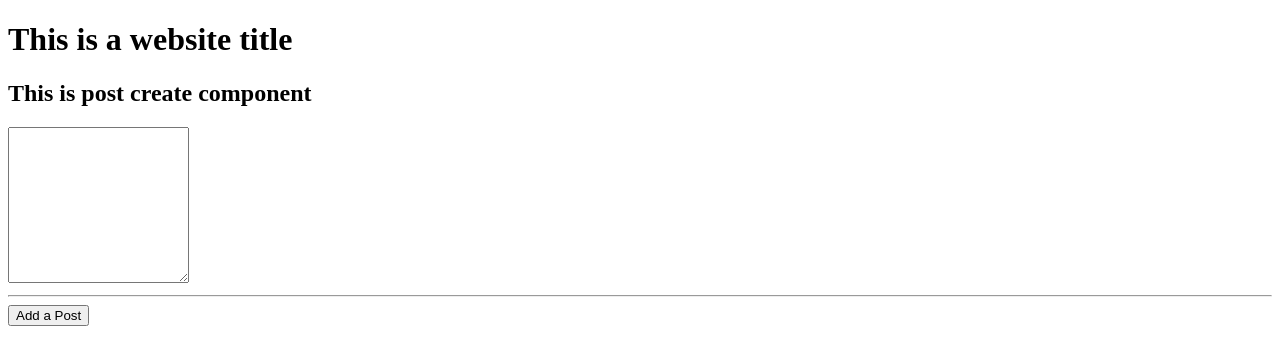
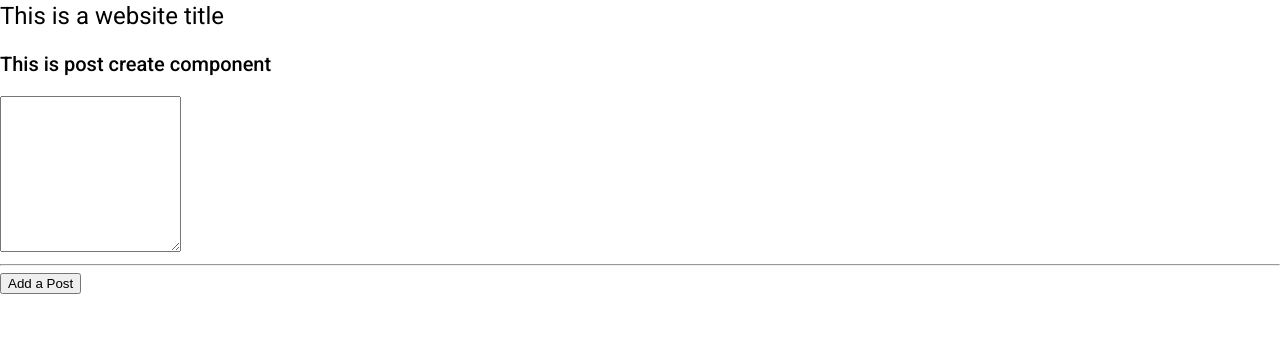
Before and after one commit to luckyleonard/MEAN, an Angular app: page / in a window 1280 px wide. Shown: the top 364 px of the page. Built offline with nearby package versions, Linux system fonts and the light colour scheme.

Commit message:
📦 (npm) install @angular/material

```diff
--- a/angular.json
+++ b/angular.json
@@ -28,6 +28,7 @@
               "src/assets"
             ],
             "styles": [
+              "./node_modules/@angular/material/prebuilt-themes/deeppurple-amber.css",
               "src/styles.scss"
             ],
             "scripts": []
@@ -92,6 +93,7 @@
               "src/assets"
             ],
             "styles": [
+              "./node_modules/@angular/material/prebuilt-themes/deeppurple-amber.css",
               "src/styles.scss"
             ],
             "scripts": []
@@ -123,6 +125,7 @@
           }
         }
       }
-    }},
+    }
+  },
   "defaultProject": "MEAN-project"
 }
--- a/package.json
+++ b/package.json
@@ -12,10 +12,12 @@
   "private": true,
   "dependencies": {
     "@angular/animations": "~10.0.9",
+    "@angular/cdk": "^10.1.3",
     "@angular/common": "~10.0.9",
     "@angular/compiler": "~10.0.9",
     "@angular/core": "~10.0.9",
     "@angular/forms": "~10.0.9",
+    "@angular/material": "^10.1.3",
     "@angular/platform-browser": "~10.0.9",
     "@angular/platform-browser-dynamic": "~10.0.9",
     "@angular/router": "~10.0.9",
--- a/src/index.html
+++ b/src/index.html
@@ -6,8 +6,10 @@
   <base href="/">
   <meta name="viewport" content="width=device-width, initial-scale=1">
   <link rel="icon" type="image/x-icon" href="favicon.ico">
+  <link href="https://fonts.googleapis.com/css?family=Roboto:300,400,500&display=swap" rel="stylesheet">
+  <link href="https://fonts.googleapis.com/icon?family=Material+Icons" rel="stylesheet">
 </head>
-<body>
+<body class="mat-typography">
   <app-root></app-root>
 </body>
 </html>
--- a/src/styles.scss
+++ b/src/styles.scss
@@ -1 +1,4 @@
 /* You can add global styles to this file, and also import other style files */
+
+html, body { height: 100%; }
+body { margin: 0; font-family: Roboto, "Helvetica Neue", sans-serif; }
```
Also changed, not shown: src/app/app.module.ts (+7 -1 lines), 1 other file (tests, documents, lock files or other folders).
